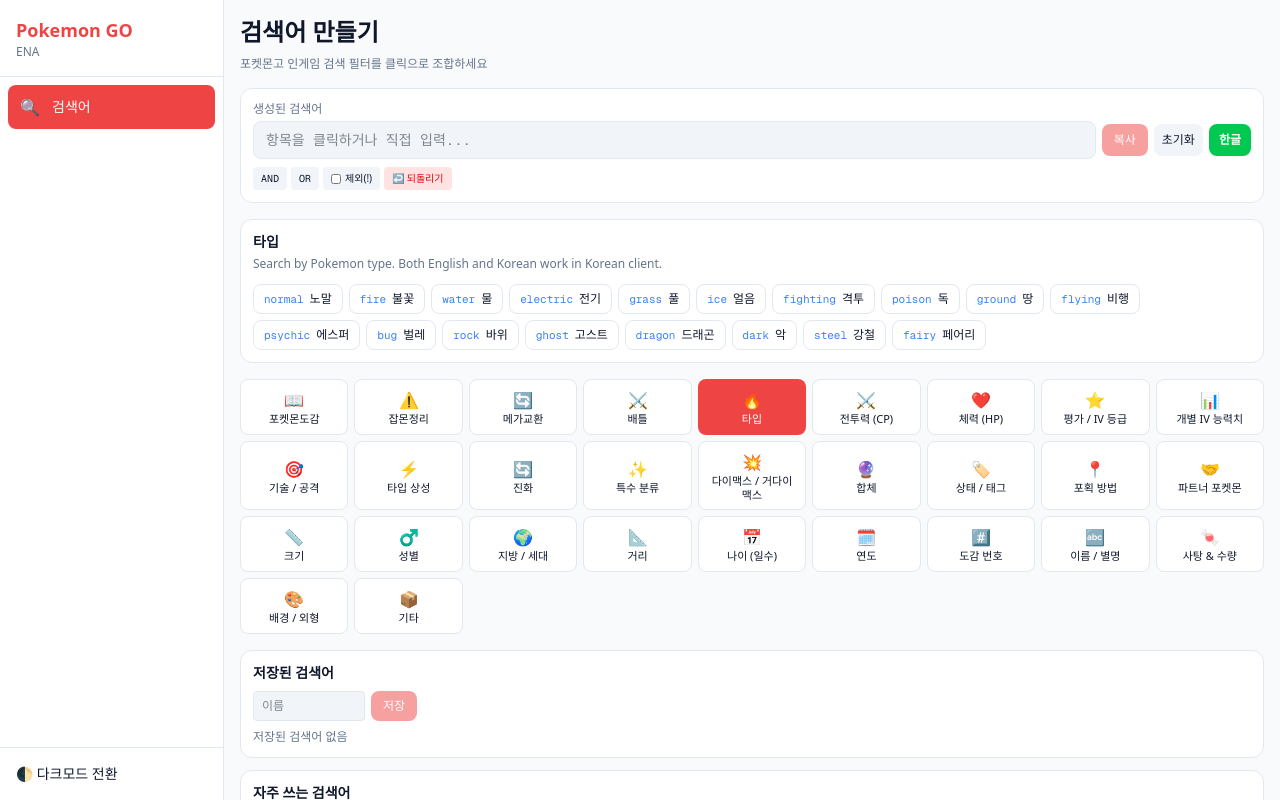
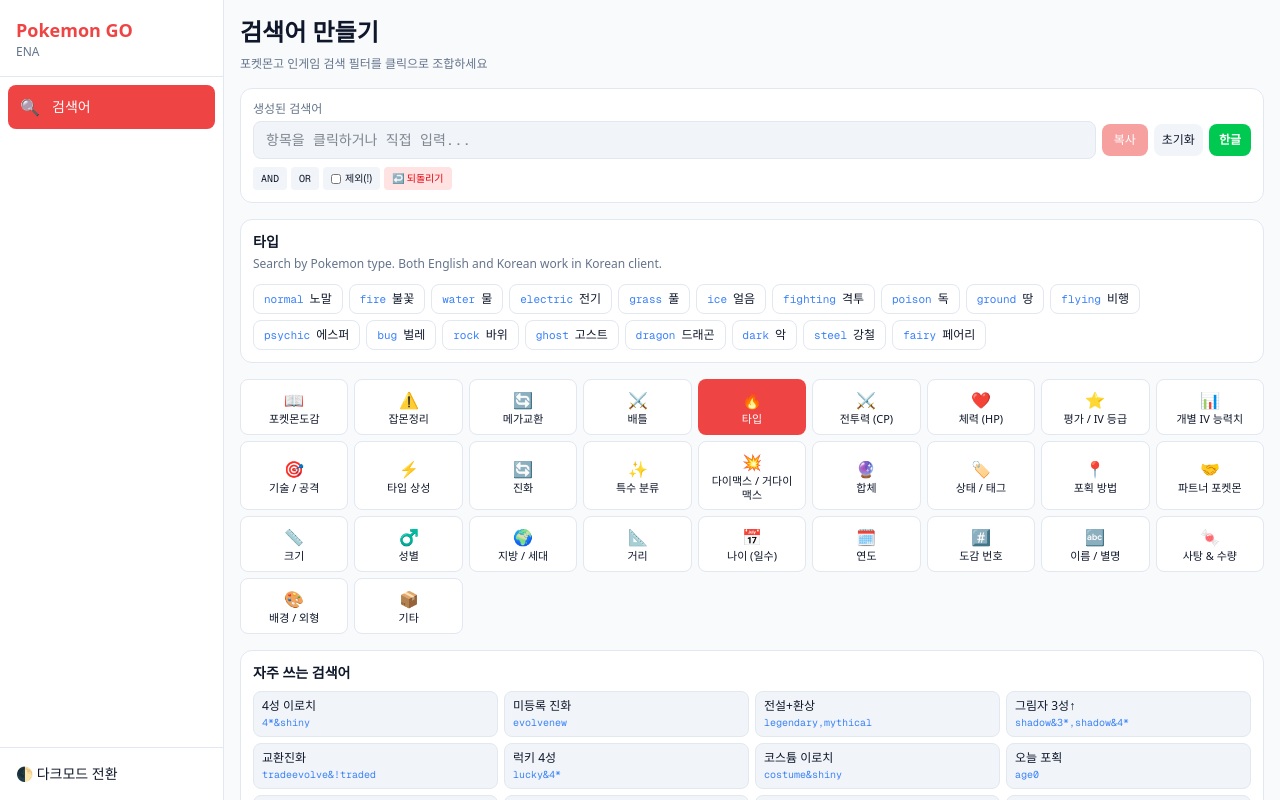
Before and after one commit to l9900606-hub/pokemon-go-ena, a Next.js app: page /search-builder in a window 1280 px wide. Shown: the top 800 px of the page. Built offline with nearby package versions, Linux system fonts and the light colour scheme.

Commit message:
저장된 검색어 기능 제거
Co-Authored-By: Claude Opus 4.6 (1M context) <noreply@anthropic.com>

```diff
--- a/src/app/search-builder/page.tsx
+++ b/src/app/search-builder/page.tsx
@@ -295,8 +295,6 @@ export default function SearchBuilderPage() {
   const [pendingOp, setPendingOp] = useState<string | null>(null);
   const [excludeMode, setExcludeMode] = useState(false);
   const [activeCategory, setActiveCategory] = useState<string>('types');
-  const [savedQueries, setSavedQueries] = useLocalStorage<{ name: string; query: string }[]>('pgm-saved-searches', []);
-  const [saveName, setSaveName] = useState('');
   const [copied, setCopied] = useState(false);
   const [pokedex, setPokedex] = useState<Pokemon[]>([]);
   const [dexSearch, setDexSearch] = useState('');
@@ -368,16 +366,6 @@ export default function SearchBuilderPage() {
     setTimeout(() => setCopied(false), 1500);
   };
 
-  const saveQuery = () => {
-    const name = saveName.trim() || query.slice(0, 20);
-    if (!query) return;
-    setSavedQueries(prev => [...prev.filter(q => q.name !== name), { name, query }]);
-    setSaveName('');
-  };
-
-  const deleteQuery = (name: string) => {
-    setSavedQueries(prev => prev.filter(q => q.name !== name));
-  };
 
   const activeFilters = searchFilters.find(c => c.id === activeCategory);
   const [templateInput, setTemplateInput] = useState<{ index: number; value: string; template: string } | null>(null);
@@ -885,32 +873,6 @@ export default function SearchBuilderPage() {
         ))}
       </div>
 
-      {/* Saved queries */}
-      <div className="mt-4 bg-card border border-border rounded-xl p-3">
-        <h3 className="text-sm font-bold mb-2">저장된 검색어</h3>
-        <div className="flex gap-1.5 mb-2 flex-wrap">
-          <input value={saveName} onChange={e => setSaveName(e.target.value)} placeholder="이름"
-            className="px-2 py-1.5 text-xs bg-muted border border-border rounded w-28" />
-          <button onClick={saveQuery} disabled={!query}
-            className="px-3 py-1.5 text-xs bg-primary text-primary-foreground rounded-lg disabled:opacity-50">저장</button>
-        </div>
-        {savedQueries.length === 0 ? (
-          <p className="text-xs text-muted-foreground">저장된 검색어 없음</p>
-        ) : (
-          <div className="space-y-1">
-            {savedQueries.map((sq, i) => (
-              <div key={i} className="flex items-center gap-1.5 bg-muted/50 rounded-lg px-2 py-1.5">
-                <span className="text-[11px] font-medium min-w-[60px] truncate">{sq.name}</span>
-                <code className="flex-1 text-[11px] font-mono text-accent truncate">{sq.query}</code>
-                <button onClick={() => { setQuery(sq.query); setPendingOp(null); }} className="text-[11px] text-accent">불러오기</button>
-                <button onClick={() => navigator.clipboard.writeText(sq.query)} className="text-[11px] text-muted-foreground">복사</button>
-                <button onClick={() => deleteQuery(sq.name)} className="text-[11px] text-red-400">삭제</button>
-              </div>
-            ))}
-          </div>
-        )}
-      </div>
-
       {/* Presets */}
       <div className="mt-3 bg-card border border-border rounded-xl p-3">
         <h3 className="text-sm font-bold mb-2">자주 쓰는 검색어</h3>
```
